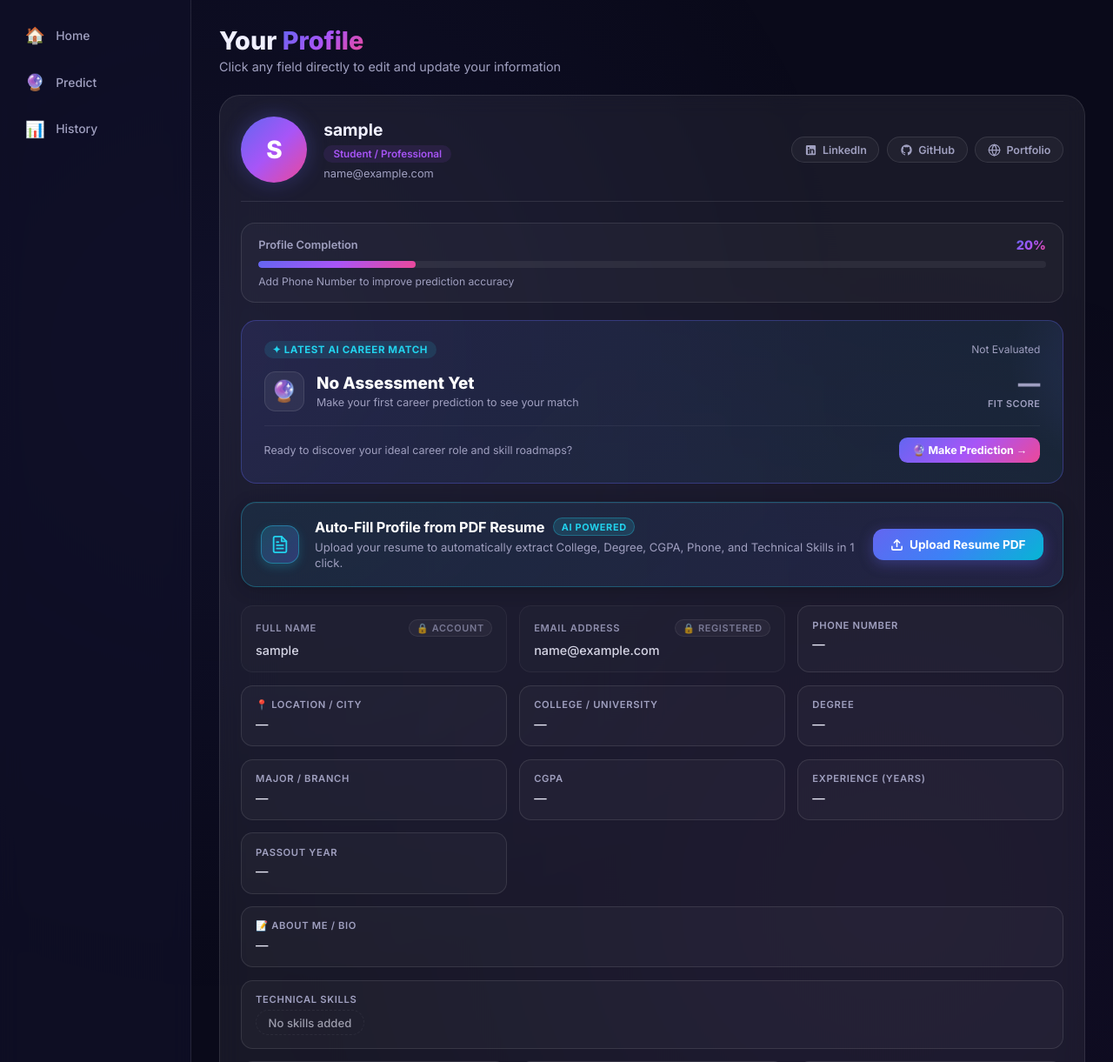
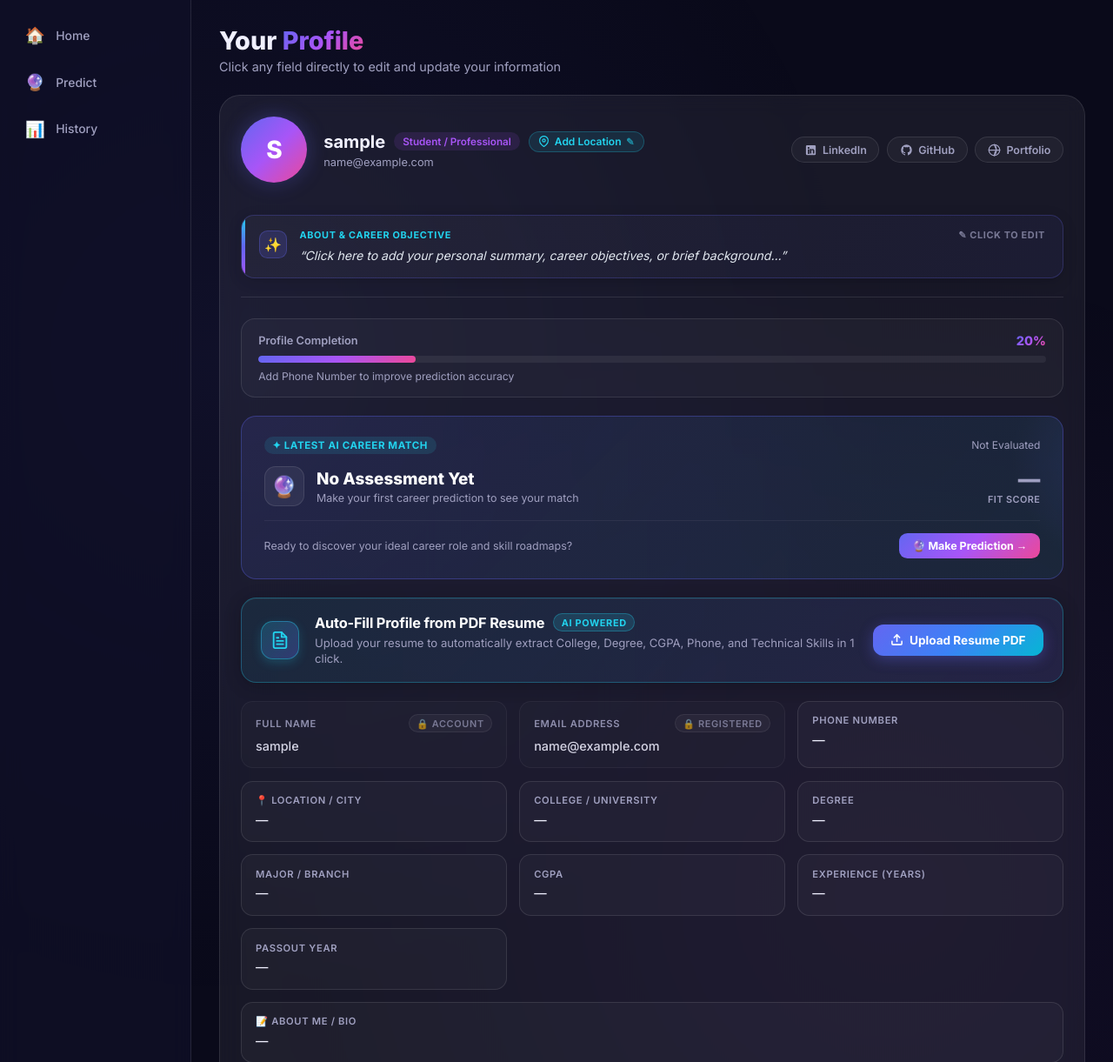
Before and after one commit to iamkanhaiyakumar/job_role_prediction, a Flask app: page /dashboard in a window 1280 px wide, after a click that opens the changed part. Shown: the part 59-1280 px from the top of the page at 87% size. Run offline with Flask 3, Linux system fonts and the light colour scheme; the visitor is signed in with stand-in values (Sample User, id 1); data that the repository does not hold is empty; parts of the project's set-up code (start-up, migrations or seed data) failed here and were passed over; some libraries are stand-ins or nearby versions.

Commit message:
Place location chip next to name and add creative bio quote card in profile header

```diff
--- a/static/css/dashboard.css
+++ b/static/css/dashboard.css
@@ -391,10 +391,53 @@ button{cursor:pointer;border:none;font-family:inherit;}
   box-shadow:0 0 25px rgba(99,102,241,0.3);flex-shrink:0;
   letter-spacing:-1px;
 }
-.ph-info{flex:1;min-width:200px;}
-.ph-info h3{font-size:1.2rem;font-weight:700;margin-bottom:0.25rem;}
-.role-tag{display:inline-block;padding:0.2rem 0.7rem;border-radius:2rem;background:rgba(168,85,247,0.1);color:var(--purple);font-size:0.73rem;font-weight:600;}
-.ph-email{font-size:0.8rem;color:var(--muted);margin-top:0.3rem;}
+.ph-info{flex:1;min-width:260px;}
+.ph-name-badges{display:flex;align-items:center;gap:0.6rem;flex-wrap:wrap;margin-bottom:0.25rem;}
+.ph-info h3{font-size:1.25rem;font-weight:700;margin:0;}
+.role-tag{display:inline-block;padding:0.2rem 0.65rem;border-radius:2rem;background:rgba(168,85,247,0.12);color:var(--purple);font-size:0.73rem;font-weight:600;}
+.ph-location-badge{
+  display:inline-flex;align-items:center;gap:0.35rem;padding:0.22rem 0.65rem;border-radius:2rem;
+  background:rgba(34,211,238,0.1);border:1px solid rgba(34,211,238,0.25);color:var(--cyan);
+  font-size:0.75rem;font-weight:600;cursor:pointer;transition:all 0.2s ease;
+}
+.ph-location-badge:hover{
+  background:rgba(34,211,238,0.2);border-color:var(--cyan);transform:translateY(-1px);
+  box-shadow:0 3px 12px rgba(34,211,238,0.25);
+}
+.ph-chip-edit-icon{font-size:0.7rem;opacity:0.6;transition:opacity 0.2s;}
+.ph-location-badge:hover .ph-chip-edit-icon{opacity:1;}
+.ph-email{font-size:0.8rem;color:var(--muted);margin-top:0.2rem;}
+
+/* Creative Profile Bio / About Card */
+.ph-bio-quote-card{
+  width:100%;margin-top:1.1rem;padding:0.95rem 1.25rem;border-radius:0.95rem;
+  background:linear-gradient(135deg,rgba(255,255,255,0.035) 0%,rgba(99,102,241,0.06) 100%);
+  border:1px solid rgba(99,102,241,0.25);display:flex;align-items:flex-start;gap:0.9rem;
+  position:relative;overflow:hidden;cursor:pointer;transition:all 0.25s cubic-bezier(0.4,0,0.2,1);
+  box-shadow:0 4px 16px rgba(0,0,0,0.15);
+}
+.ph-bio-quote-card::before{
+  content:'';position:absolute;top:0;left:0;width:4px;height:100%;
+  background:linear-gradient(to bottom,var(--cyan),var(--blue),var(--purple));border-radius:4px 0 0 4px;
+}
+.ph-bio-quote-card:hover{
+  background:linear-gradient(135deg,rgba(255,255,255,0.05) 0%,rgba(99,102,241,0.1) 100%);
+  border-color:rgba(34,211,238,0.45);transform:translateY(-1px);
+  box-shadow:0 6px 20px rgba(99,102,241,0.25);
+}
+.ph-bio-left-accent{
+  width:32px;height:32px;border-radius:0.6rem;background:rgba(99,102,241,0.18);
+  border:1px solid rgba(99,102,241,0.3);display:flex;align-items:center;justify-content:center;
+  font-size:1rem;flex-shrink:0;margin-top:0.1rem;
+}
+.ph-bio-text-wrap{flex:1;}
+.ph-bio-label{
+  display:flex;align-items:center;justify-content:space-between;font-size:0.68rem;
+  font-weight:700;text-transform:uppercase;letter-spacing:0.06em;color:var(--cyan);margin-bottom:0.35rem;
+}
+.ph-bio-edit-hint{font-size:0.68rem;color:var(--muted);opacity:0.7;transition:opacity 0.2s;}
+.ph-bio-quote-card:hover .ph-bio-edit-hint{opacity:1;color:var(--cyan);}
+.ph-bio-content{font-size:0.88rem;color:#e2e8f0;line-height:1.5;font-style:italic;word-break:break-word;}
 
 /* Header Social / Developer Links */
 .ph-social-links{display:flex;align-items:center;gap:0.55rem;margin-left:auto;flex-wrap:wrap;}
--- a/templates/dashboard.html
+++ b/templates/dashboard.html
@@ -433,9 +433,16 @@
         <div class="profile-header-new">
           <div class="profile-initials-circle" id="profileInitialsCircle">?</div>
           <div class="ph-info">
-            <h3 id="displayName">—</h3>
-            <span class="role-tag">Student / Professional</span>
-            <div id="displayEmail" class="ph-email">—</div>
+            <div class="ph-name-badges">
+              <h3 id="displayName">—</h3>
+              <span class="role-tag">Student / Professional</span>
+              <span class="ph-location-badge" id="hdrLocationBadge" onclick="editHeaderLocation()" title="Click to edit location">
+                <svg width="13" height="13" viewBox="0 0 24 24" fill="none" stroke="currentColor" stroke-width="2.2" stroke-linecap="round" stroke-linejoin="round"><path d="M21 10c0 7-9 13-9 13s-9-6-9-13a9 9 0 0 1 18 0z"></path><circle cx="12" cy="10" r="3"></circle></svg>
+                <span id="hdrLocationText">Add Location</span>
+                <span class="ph-chip-edit-icon">✎</span>
+              </span>
+            </div>
+            <div class="ph-email" id="displayEmail">—</div>
           </div>
           <!-- Social & Developer Accounts -->
           <div class="ph-social-links" id="phSocialLinks">
@@ -448,9 +455,23 @@
               <span>GitHub</span>
             </a>
             <a href="javascript:void(0)" id="hdrPortfolioLink" class="ph-social-btn portfolio-btn" target="_blank" title="Portfolio / Website" onclick="handleSocialClick(event, 'portfolio')">
-              <svg width="15" height="15" viewBox="0 0 24 24" fill="none" stroke="currentColor" stroke-width="2" stroke-linecap="round" stroke-linejoin="round"><circle cx="12" cy="12" r="10"></circle><line x1="2" y1="12" x2="22" y2="12"></line><path d="M12 2a15.3 15.3 0 0 1 4 10 15.3 15.3 0 0 1-4 10 15.3 15.3 0 0 1-4-10 15.3 15.3 0 0 1 4-10z"></path></svg>
+              <svg width="15" height="15" viewBox="0 0 24 24" fill="none" stroke="currentColor" stroke-width="2" stroke-linecap="round" stroke-linejoin="round"><circle cx="12" cy="12" r="10"></circle><line x1="2" y1="12" x2="22" y2="12"></line><path d="M12 2a15.3 15.3 0 0 1 4 10 15.3 15.3 0 0 1-4 10 15.3 15.3 0 0 1 4-10z"></path></svg>
               <span>Portfolio</span>
             </a>
+          </div>
+
+          <!-- Creative Profile Bio / About Me Quote Box -->
+          <div class="ph-bio-quote-card" id="phBioCard" onclick="editHeaderBio()" title="Click to edit your bio / career objective">
+            <div class="ph-bio-left-accent">
+              <div class="ph-bio-icon">✨</div>
+            </div>
+            <div class="ph-bio-text-wrap">
+              <div class="ph-bio-label">
+                <span>ABOUT &amp; CAREER OBJECTIVE</span>
+                <span class="ph-bio-edit-hint">✎ Click to Edit</span>
+              </div>
+              <div class="ph-bio-content" id="hdrBioText">“Click here to add your personal summary, career objectives, or brief background...”</div>
+            </div>
           </div>
         </div>
 
@@ -1150,6 +1171,22 @@ function handleSocialClick(e, type) {
   }
 }
 
+function editHeaderLocation() {
+  const locItem = document.getElementById('val_location')?.closest('.pg-item');
+  if (locItem) {
+    locItem.scrollIntoView({ behavior: 'smooth', block: 'center' });
+    locItem.click();
+  }
+}
+
+function editHeaderBio() {
+  const bioItem = document.getElementById('val_bio')?.closest('.pg-item');
+  if (bioItem) {
+    bioItem.scrollIntoView({ behavior: 'smooth', block: 'center' });
+    bioItem.click();
+  }
+}
+
 async function loadProfile() {
   const res = await fetch('/api/profile');
   if (!res.ok) return;
@@ -1168,6 +1205,14 @@ async function loadProfile() {
   document.getElementById('displayName').textContent  = d.name || '—';
   document.getElementById('displayEmail').textContent = d.email || '—';
   if (d.name) document.getElementById('navUserName').textContent = d.name;
+
+  // Header location badge
+  const locEl = document.getElementById('hdrLocationText');
+  if (locEl) locEl.textContent = (d.location && String(d.location).trim()) ? d.location : 'Add Location';
+
+  // Header bio card
+  const bioEl = document.getElementById('hdrBioText');
+  if (bioEl) bioEl.textContent = (d.bio && String(d.bio).trim()) ? `“${d.bio}”` : '“Click here to add your personal summary, career objectives, or brief background...”';
 
   // Render values in grid
   const fields = ['name','email','phone','location','college_name','degree','major','cgpa','experience','passout_year','bio','skills','linkedin','github','portfolio'];
@@ -1297,6 +1342,16 @@ function activateInlineEdit(itemEl, fieldKey, type, placeholder) {
       valEl.innerHTML = renderSocialValue(fieldKey, urlVal);
     } else {
       valEl.textContent = (pendingEdits[fieldKey] !== undefined ? pendingEdits[fieldKey] : cachedProfile[fieldKey]) || '—';
+    }
+
+    if (fieldKey === 'location') {
+      const locVal = pendingEdits.location !== undefined ? pendingEdits.location : (cachedProfile.location || '');
+      const locEl = document.getElementById('hdrLocationText');
+      if (locEl) locEl.textContent = (locVal && locVal.trim()) ? locVal : 'Add Location';
+    } else if (fieldKey === 'bio') {
+      const bioVal = pendingEdits.bio !== undefined ? pendingEdits.bio : (cachedProfile.bio || '');
+      const bioEl = document.getElementById('hdrBioText');
+      if (bioEl) bioEl.textContent = (bioVal && bioVal.trim()) ? `“${bioVal}”` : '“Click here to add your personal summary, career objectives, or brief background...”';
     }
   };
 
```
